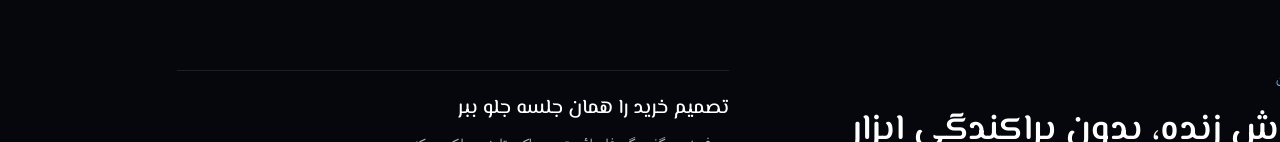
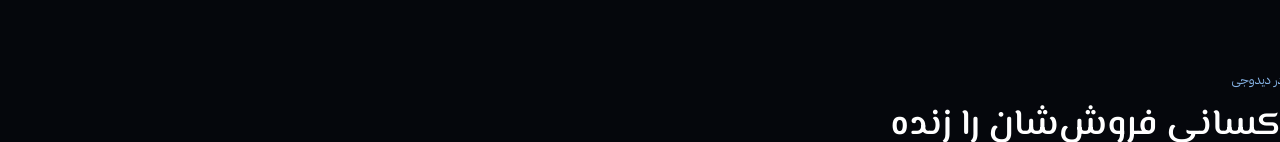
Before and after one commit to didogi/landing, a React (Vite) app: page / in a window 1280 px wide. Both pictures are taken after a click on the tab 1156 px from the left and 3620 px from the top of the page. Shown: the part 6293-6435 px from the top of the page. Built offline with nearby package versions, Linux system fonts and the light colour scheme; no server answers.

Commit message:
feat: Add WhoSells component to landing page, enhancing content about sellers. Updated Footer to include a link to the new section and modified site configuration for CTA audience. Expanded landing page content in Persian to improve user engagement.

```diff
--- a/src/components/landing/Footer.tsx
+++ b/src/components/landing/Footer.tsx
@@ -16,6 +16,9 @@ export function Footer() {
               {item.label}
             </a>
           ))}
+          <a href="#who" className="text-sm text-white/70 hover:text-white">
+            چه کسانی می‌فروشند
+          </a>
           <a href="#faq" className="text-sm text-white/70 hover:text-white">
             پرسش‌ها
           </a>
--- a/src/components/landing/Landing.tsx
+++ b/src/components/landing/Landing.tsx
@@ -15,6 +15,7 @@ import { ProductProof } from "./ProductProof";
 import { Sellers } from "./Sellers";
 import { Story } from "./Story";
 import { Trust } from "./Trust";
+import { WhoSells } from "./WhoSells";
 import { World } from "./World";
 
 export function Landing() {
@@ -41,6 +42,7 @@ export function Landing() {
           <World />
           <ProductProof />
           <AudienceHow />
+          <WhoSells />
           <Sellers />
           <Trust />
           <FAQ />
--- /dev/null
+++ b/src/components/landing/WhoSells.tsx
@@ -0,0 +1,40 @@
+import { copy } from "../../content/landing.fa.ts";
+import { CtaLink } from "./CtaLink";
+import { Reveal } from "./Reveal";
+
+export function WhoSells() {
+  return (
+    <section id="who" className="below-fold bg-[#05070c] px-5 py-24 sm:px-8">
+      <div className="mx-auto max-w-6xl">
+        <Reveal>
+          <p className="text-[13px] text-blue-300/90">{copy.who.label}</p>
+          <h2 className="font-display mt-4 max-w-xl text-3xl font-semibold text-white sm:text-4xl">
+            {copy.who.h2}
+          </h2>
+          <p className="mt-4 max-w-2xl text-sm leading-8 text-white/70">{copy.who.intro}</p>
+        </Reveal>
+        <ul className="mt-12 divide-y divide-white/10 border-y border-white/10">
+          {copy.who.items.map((item) => (
+            <li key={item.t}>
+              <Reveal>
+                <article className="grid gap-2 py-8 sm:grid-cols-[minmax(10rem,16rem)_1fr] sm:items-start sm:gap-10">
+                  <h3 className="font-display text-xl font-semibold text-white">{item.t}</h3>
+                  <p className="text-sm leading-8 text-white/70">{item.d}</p>
+                </article>
+              </Reveal>
+            </li>
+          ))}
+        </ul>
+        <Reveal>
+          <CtaLink
+            audience="seller"
+            location="who"
+            className="mt-10 inline-flex h-12 min-h-11 items-center rounded-full bg-primary px-7 text-sm font-semibold text-white shadow-cta hover:bg-primary-hover"
+          />
+        </Reveal>
+      </div>
+    </section>
+  );
+}
+
+export default WhoSells;
--- a/src/config/site.ts
+++ b/src/config/site.ts
@@ -3,6 +3,7 @@ export type CtaAudience = "buyer" | "seller";
 export type CtaLocation =
   | "header"
   | "hero"
+  | "who"
   | "sellers"
   | "join"
   | "footer"
--- a/src/content/landing.fa.ts
+++ b/src/content/landing.fa.ts
@@ -72,6 +72,33 @@ export const copy = {
       { t: "سفارش و فروش", d: "سفارش، لایو و ارتباط با مشتری را در یک جریان ببین." },
     ],
   },
+  who: {
+    label: "فروشنده در دیدوجی",
+    h2: "چه کسانی فروش‌شان را زنده می‌کنند؟",
+    intro: "اگر کالا داری و می‌خواهی مشتری همان لحظه ببیند، بپرسد و بخرد، مسیر فروشندگی برای توست — از ویترین آنلاین تا خط تولید.",
+    items: [
+      {
+        t: "آنلاین‌شاپ‌ها",
+        d: "ویترین عکس‌و‌قیمت را به معرفی زنده تبدیل کن. مشتری همان جلسه سؤال می‌پرسد و خرید در همان فضا ثبت می‌شود.",
+      },
+      {
+        t: "مغازه‌دارها",
+        d: "همان گفت‌وگوی داخل مغازه را آنلاین ادامه بده. جنس را نشان بده، تردید را همان لحظه برطرف کن، فروش به ساعت حضور در فروشگاه محدود نماند.",
+      },
+      {
+        t: "کارخانه‌دارها",
+        d: "محصول را از مبدأ نشان بده. کیفیت و موجودی را زنده معرفی کن و سفارش را مستقیم در مسیر پلتفرم بگیر.",
+      },
+      {
+        t: "فروشندگان",
+        d: "اگر مستقل می‌فروشی، لایو، گفت‌وگو، خرید آنی و مزایده را در یک جریان داشته باش؛ نه چند ابزار پراکنده.",
+      },
+      {
+        t: "تولیدکنندگان محتوا",
+        d: "تماشا را به خرید وصل کن. معرفی زنده محصول را به سفارش برسان، نه فقط به لینک در بیو.",
+      },
+    ],
+  },
   sellers: {
     label: "فروشندگان",
     h2: "فروش زنده، بدون پراکندگی ابزار",
```
